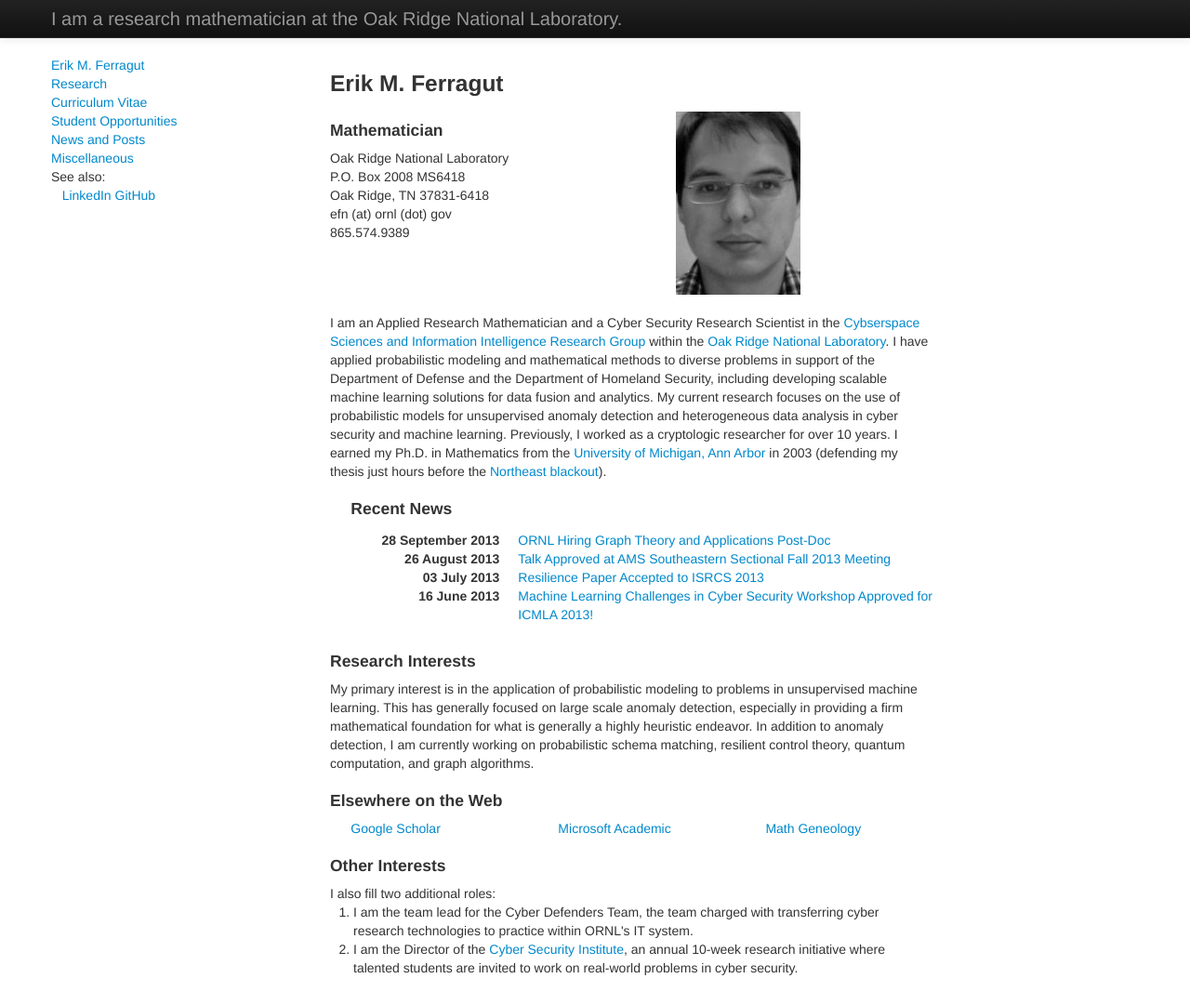
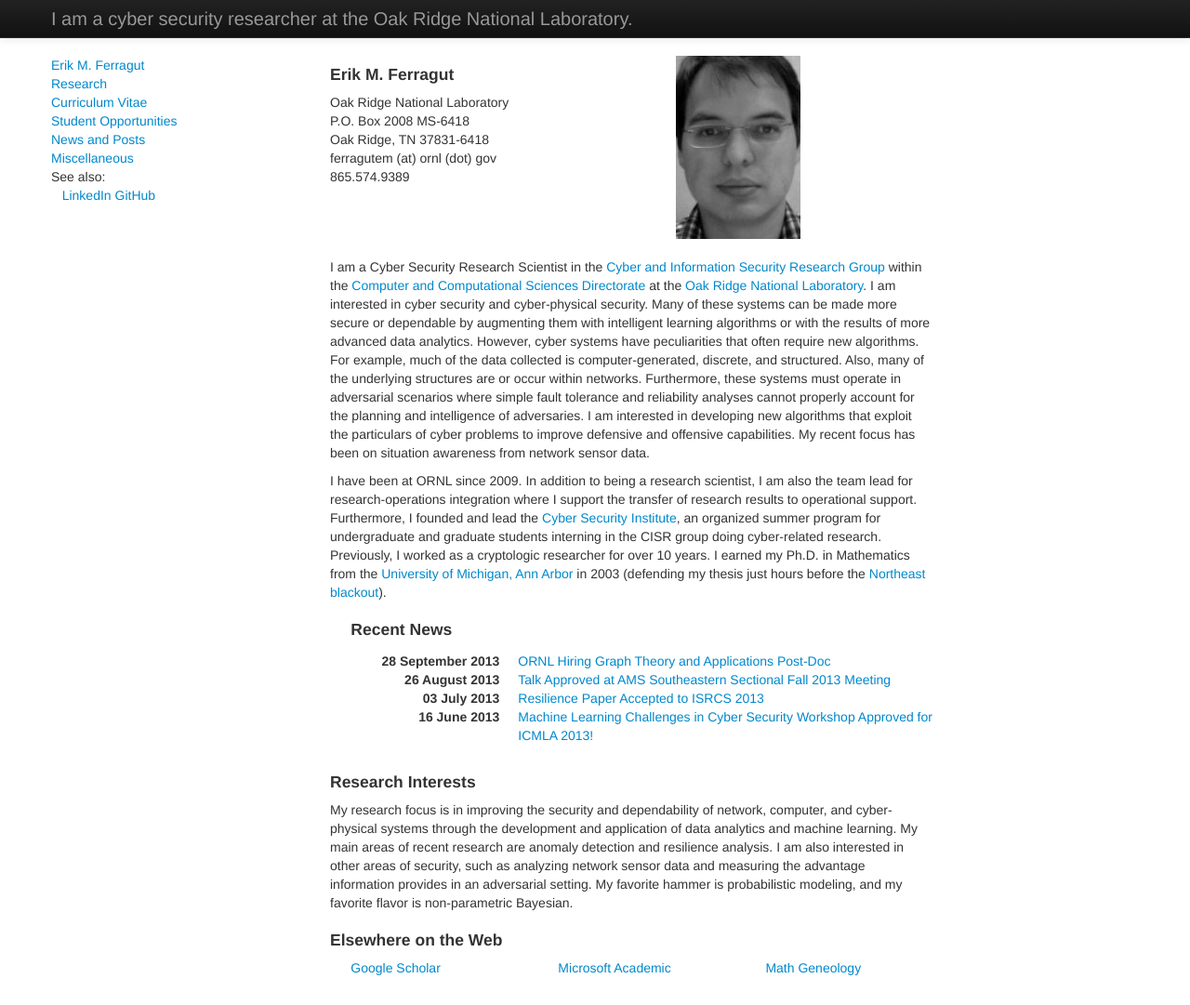
Before and after one commit to ErikFerragut/ErikFerragut.github.io, a Jekyll site: the page built from index.html, in a window 1280 px wide and 1081 px high. Shown: the whole window at 93% size. Built offline with Jekyll 4.4.1, drawn with Linux system fonts in a browser that asks for light colours; Markdown is read by kramdown in place of the engine named in the settings; the list of posts is cut into pages by our own code.

Commit message:
reworked index to match application

```diff
--- a/index.html
+++ b/index.html
@@ -1,19 +1,15 @@
 ---
 layout: default
-headline: I am a research mathematician at the Oak Ridge National Laboratory.
+headline: I am a cyber security researcher at the Oak Ridge National Laboratory.
 ---
 <div class="row-fluid">
-<h3>Erik M. Ferragut</h3>
-</div>
-
-<div class="row-fluid">
 <div class="span4">
-<h4>Mathematician</h4>
+<h4>Erik M. Ferragut</h4>
 <ul class="unstyled">
 <li>Oak Ridge National Laboratory</li>
-<li>P.O. Box 2008 MS6418</li>
+<li>P.O. Box 2008 MS-6418</li>
 <li>Oak Ridge, TN 37831-6418</li>
-<li>efn (at) ornl (dot) gov</li>
+<li>ferragutem (at) ornl (dot) gov</li>
 <li>865.574.9389</li>
 <li></li>
 </ul>
@@ -26,20 +22,36 @@ headline: I am a research mathematician at the Oak Ridge National Laboratory.
 </div>
 <div class="row-fluid">
 
-  <div class="span9"> <br /> <p> I am an Applied Research
-    Mathematician and a Cyber Security Research Scientist in the <a
-     href="http://www.ioc.ornl.gov/">Cybserspace Sciences and
-    Information Intelligence Research Group</a> within the <a
-     href="http://www.ornl.gov">Oak Ridge National Laboratory</a>. I
-    have applied probabilistic modeling and mathematical methods to
-    diverse problems in support of the Department of Defense and the
-    Department of Homeland Security, including developing scalable
-    machine learning solutions for data fusion and analytics.  My
-    current research focuses on the use of probabilistic models for
-    unsupervised anomaly detection and heterogeneous data analysis in
-    cyber security and machine learning.  Previously, I worked as a
-    cryptologic researcher for over 10 years.  I earned my
-    Ph.D. in Mathematics from the <a
+  <div class="span9"> <br /> <p> I am a Cyber Security Research
+     Scientist in the <a href="http://www.ioc.ornl.gov/">Cyber and
+     Information Security Research Group</a> within the <a
+      href="http://computing.ornl.gov">Computer and Computational
+     Sciences Directorate</a> at the <a href="http://www.ornl.gov">Oak
+     Ridge National Laboratory</a>. I am interested in cyber security
+     and cyber-physical security.  Many of these systems can be made
+     more secure or dependable by augmenting them with intelligent
+     learning algorithms or with the results of more advanced data
+     analytics.  However, cyber systems have peculiarities that often
+     require new algorithms.  For example, much of the data collected
+     is computer-generated, discrete, and structured.  Also, many of
+     the underlying structures are or occur within networks.
+     Furthermore, these systems must operate in adversarial scenarios
+     where simple fault tolerance and reliability analyses cannot
+     properly account for the planning and intelligence of
+     adversaries.  I am interested in developing new algorithms that
+     exploit the particulars of cyber problems to improve defensive
+     and offensive capabilities.  My recent focus has been on
+     situation awareness from network sensor data.</p>
+
+     <p>I have been at ORNL since 2009.  In addition to being a
+    research scientist, I am also the team lead for
+    research-operations integration where I support the transfer of
+    research results to operational support.  Furthermore, I founded
+    and lead the <a href="/cyber-security-institute">Cyber Security
+    Institute</a>, an organized summer program for undergraduate and
+    graduate students interning in the CISR group doing cyber-related
+    research.  Previously, I worked as a cryptologic researcher for
+    over 10 years.  I earned my Ph.D. in Mathematics from the <a
      href="http://math.lsa.umich.edu">University of Michigan, Ann
     Arbor</a> in 2003 (defending my thesis just hours before the <a
      href="https://en.wikipedia.org/wiki/Northeast_Blackout_of_2003">Northeast
@@ -78,14 +90,16 @@ last 5 posts that have been tagged with 'news'?)  {% endcomment %}
 <div class="row-fluid">
 <div class="span9">
 
-<h4>Research Interests</h4> <p>My primary interest is in the
-application of probabilistic modeling to problems in unsupervised
-machine learning.  This has generally focused on large scale anomaly
-detection, especially in providing a firm mathematical foundation for
-what is generally a highly heuristic endeavor.  In addition to anomaly
-detection, I am currently working on probabilistic schema matching,
-resilient control theory, quantum computation, and graph
-algorithms.</p> </div> </div>
+<h4>Research Interests</h4> <p> My research focus is in improving the
+security and dependability of network, computer, and cyber-physical
+systems through the development and application of data analytics and
+machine learning.  My main areas of recent research are anomaly
+detection and resilience analysis.  I am also interested in other
+areas of security, such as analyzing network sensor data and measuring
+the advantage information provides in an adversarial setting.  My
+favorite hammer is probabilistic modeling, and my favorite flavor is
+non-parametric Bayesian.</p>
+</div> </div>
 
 <div class="row-fluid">
 <h4>Elsewhere on the Web</h4>
@@ -96,22 +110,4 @@ algorithms.</p> </div> </div>
   href="http://academic.research.microsoft.com/Author/8972519/erik-m-ferragut">Microsoft Academic</a></div>
 <div class="span3"><a
   href="http://genealogy.math.ndsu.nodak.edu/id.php?id=100267">Math Geneology</a></div>
-
 </div>
-
-<div class="row-fluid">
-<div class="span9">
-  <h4>Other Interests</h4>
-I also fill two additional roles:
-<ol>
-  <li>I am the team lead for the Cyber Defenders Team, the team
-  charged with transferring cyber research technologies to practice
-  within ORNL's IT system.</li>
-  <li>I am the Director of the <a href="/cyber-security-institute">Cyber
-  Security Institute</a>, an annual
-  10-week research initiative where talented students are invited to
-  work on real-world problems in cyber security.</li>
-</ol>
-<br />
-</div>
-</div>
```
